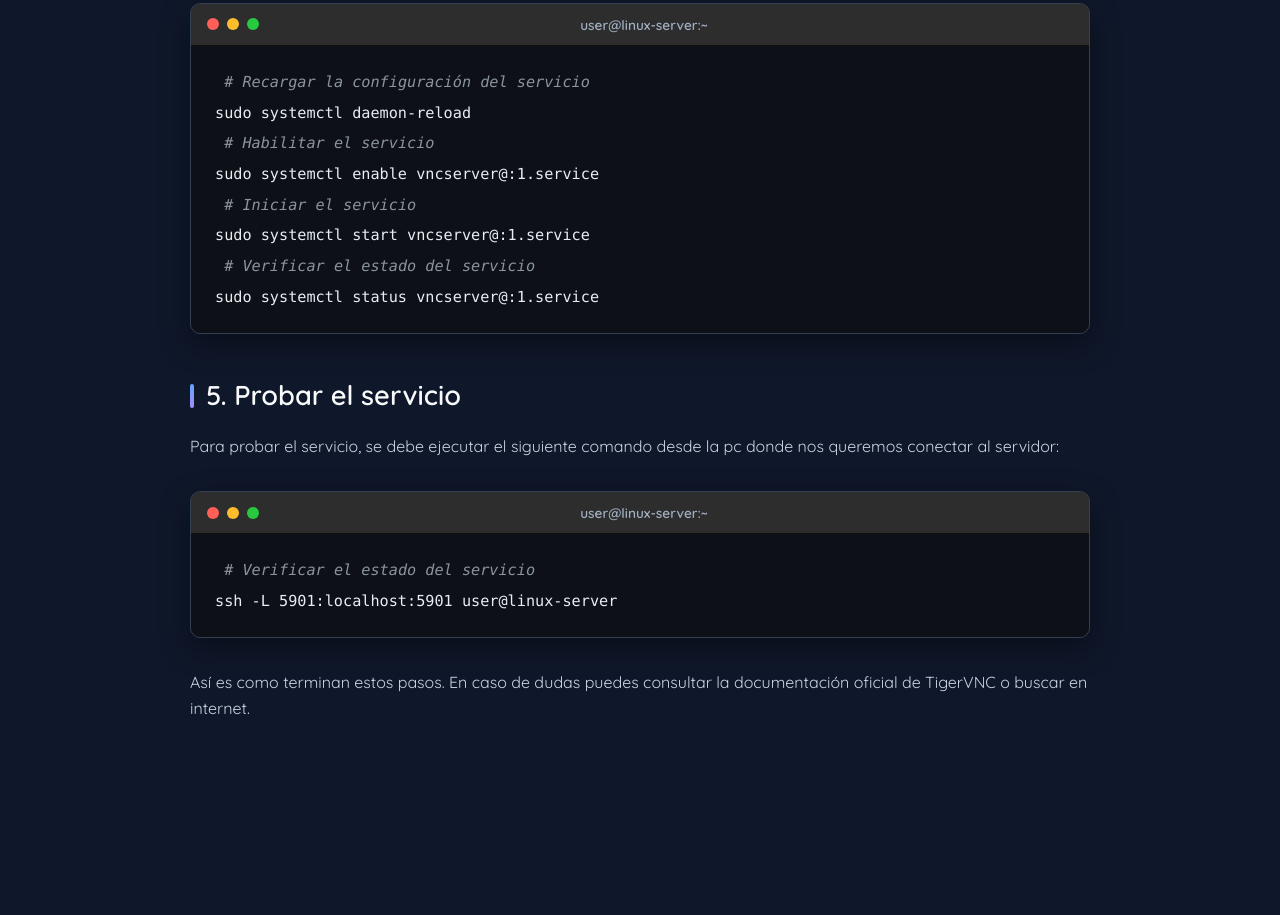
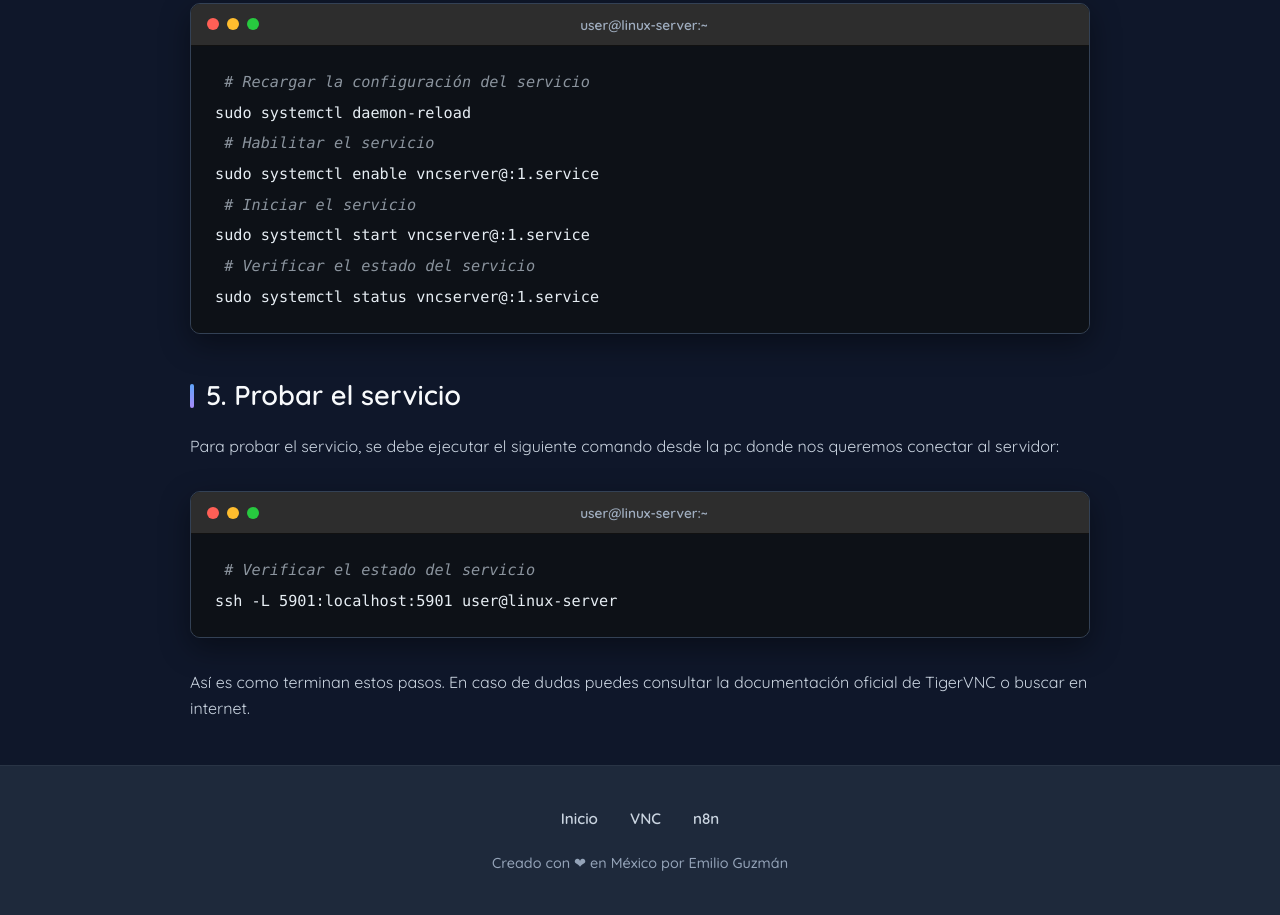
Before and after one commit to emiliooarrig/cheat-sheets, a plain HTML site: page cheatsheets/vnc/vnc.html in a window 1280 px wide. Shown: the part 3007-3922 px from the top of the page. Before the commit the page ends 3772 px from the top, so only its background shows below. Drawn offline with Linux system fonts and the light colour scheme.

Commit message:
Completar VNC

```diff
--- a/cheatsheets/vnc/vnc.html
+++ b/cheatsheets/vnc/vnc.html
@@ -231,6 +231,17 @@
 
         </div>
     </main>
+
+    <footer class="container">
+        <div class="interior-contenedor">
+            <ul class="footer-nav">
+                <li><a href="../../index.html">Inicio</a></li>
+                <li><a href="../vnc/vnc.html">VNC</a></li>
+                <li><a href="../n8n/n8n.html">n8n</a></li>
+            </ul>
+            <p class="texto-footer"> Creado con &#10084; en México por Emilio Guzmán </p>
+        </div>
+    </footer>
 </body>
 
 </html>
```
